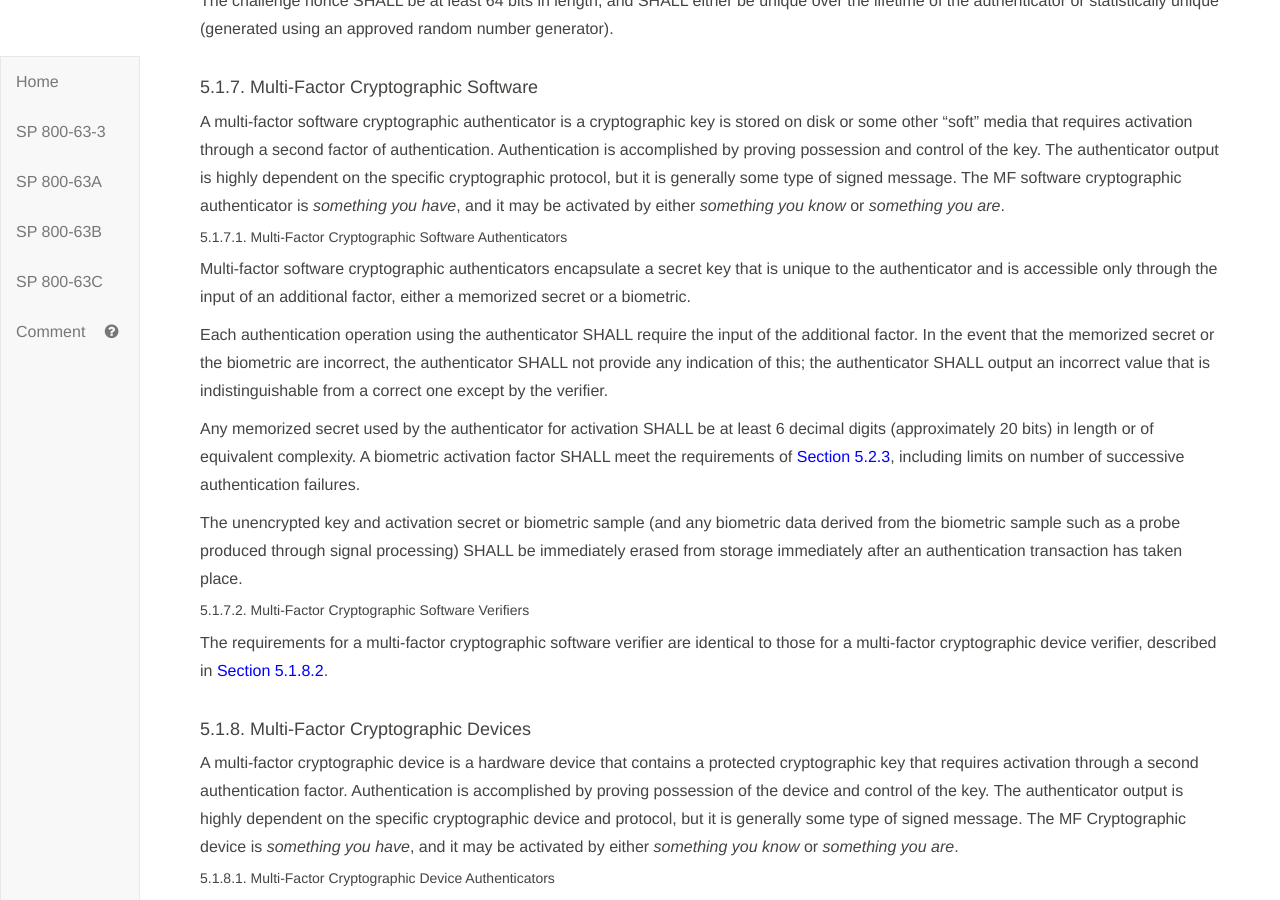
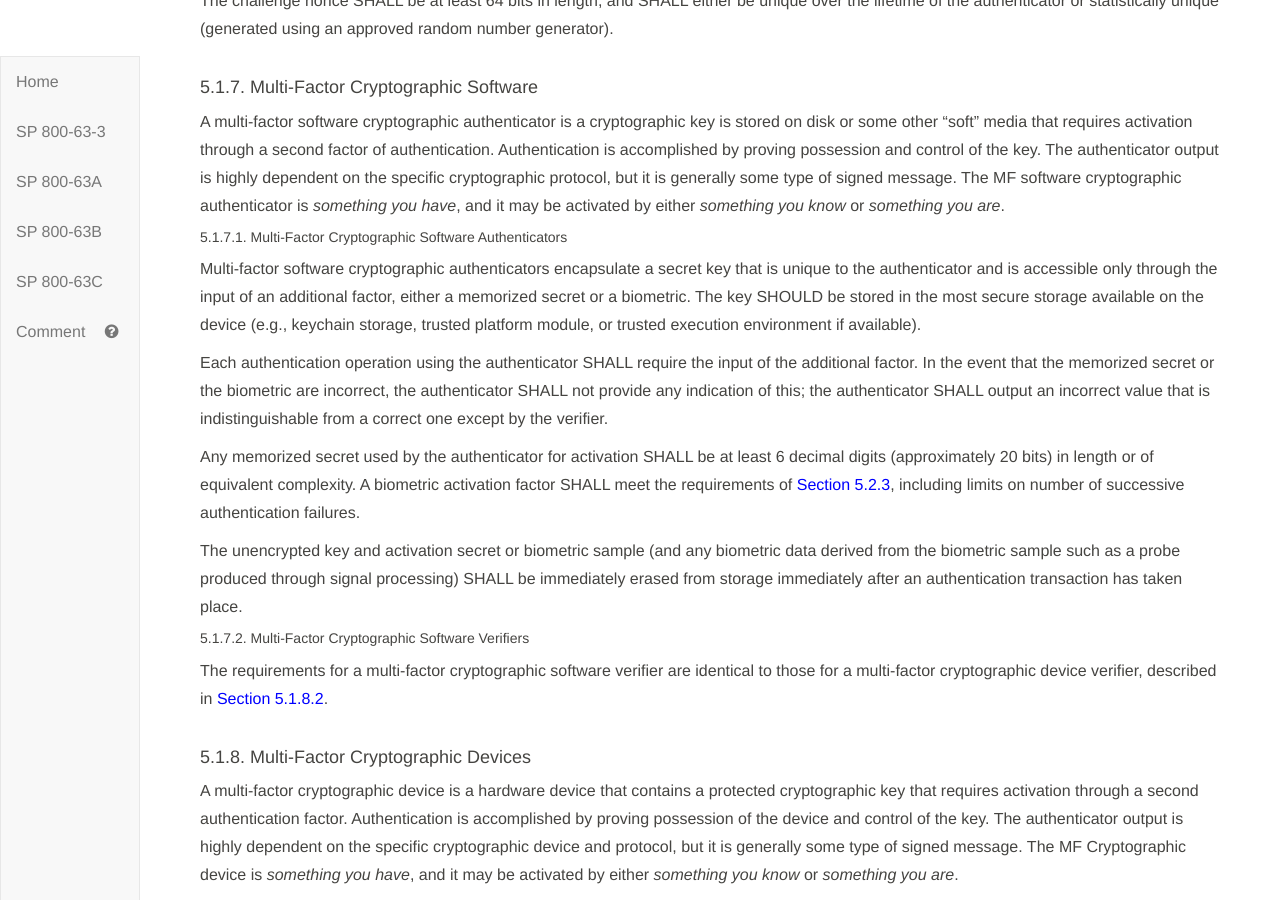
Before and after one commit to usnistgov/800-63-3, a Jekyll site: the page built from sp800-63b.md, in a window 1280 px wide and 900 px high, scrolled down 29409 px. Built offline with Jekyll 4.4.1, drawn with Linux system fonts in a browser that asks for light colours.

Commit message:
Specify protection of keys in multi-factor software crypto authenticators.

```diff
--- a/sp800-63b/sec5_authenticators.md
+++ b/sp800-63b/sec5_authenticators.md
@@ -176,7 +176,7 @@ A multi-factor software cryptographic authenticator is a cryptographic key is st
 
 ##### 5.1.7.1. Multi-Factor Cryptographic Software Authenticators
 
-Multi-factor software cryptographic authenticators encapsulate a secret key that is unique to the authenticator and is accessible only through the input of an additional factor, either a memorized secret or a biometric.
+Multi-factor software cryptographic authenticators encapsulate a secret key that is unique to the authenticator and is accessible only through the input of an additional factor, either a memorized secret or a biometric. The key SHOULD be stored in the most secure storage available on the device (e.g., keychain storage, trusted platform module, or trusted execution environment if available).
 
 Each authentication operation using the authenticator SHALL require the input of the additional factor. In the event that the memorized secret or the biometric are incorrect, the authenticator SHALL not provide any indication of this; the authenticator SHALL output an incorrect value that is indistinguishable from a correct one except by the verifier.
 
```
